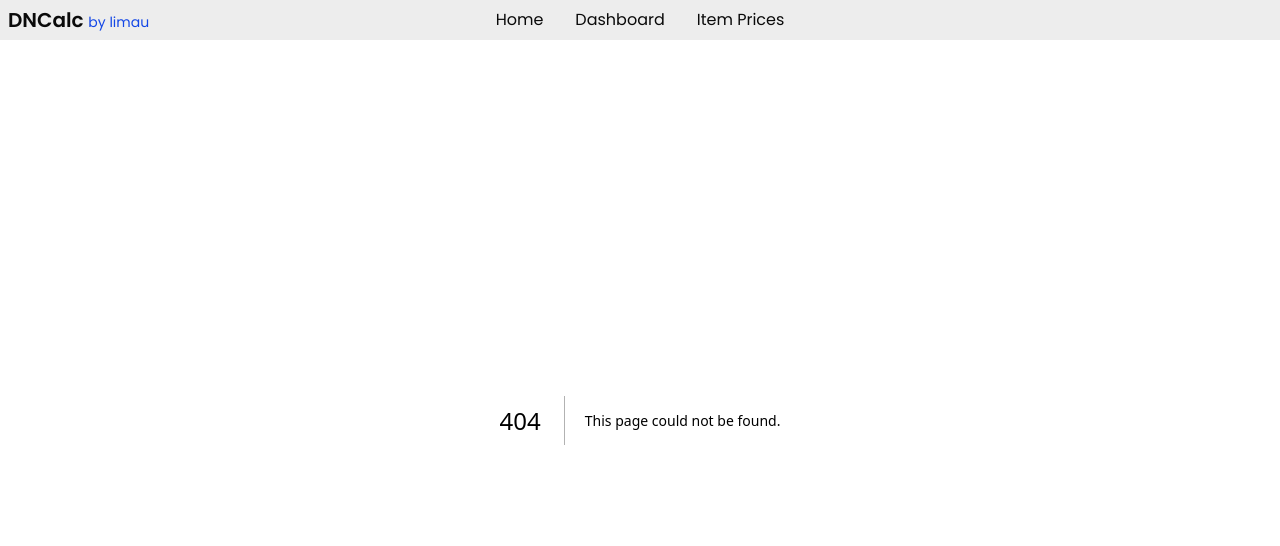
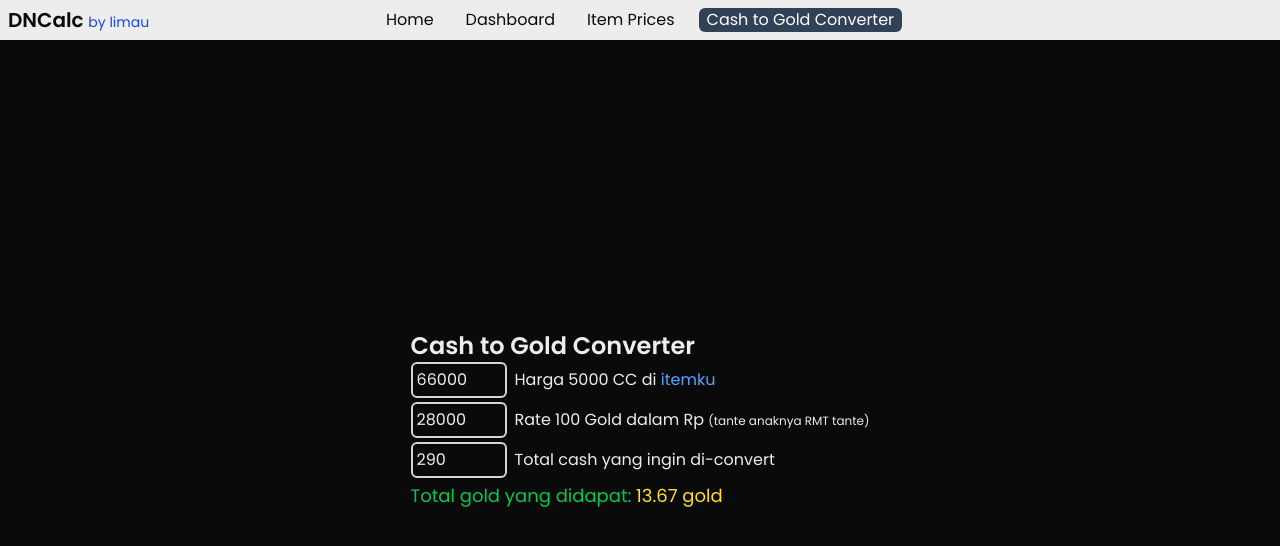
Before and after one commit to rfsyhb/nextlearn-dncalculator, a Next.js app: page /utility in a window 1280 px wide. Before the commit this address had no page. Shown: the top 546 px of the page. Built offline with nearby package versions, Linux system fonts and the light colour scheme.

Commit message:
add util converter cash to gold

```diff
--- /dev/null
+++ b/src/app/utility/layout.tsx
@@ -0,0 +1,9 @@
+export default function UtilityLayout({
+  children,
+}: Readonly<{ children: React.ReactNode }>) {
+  return (
+    <section className='h-full flex flex-col justify-center items-center gap-4'>
+      {children}
+    </section>
+  );
+}
--- /dev/null
+++ b/src/app/utility/page.tsx
@@ -0,0 +1,66 @@
+'use client';
+import Link from 'next/link';
+import { useState } from 'react';
+
+export default function Utility() {
+  const [cherryCreditRate, setCherryCreditRate] = useState(66000);
+  const [goldRupiahRate, setGoldRupiahRate] = useState(28000);
+  const [cashToConvert, setCashToConvert] = useState(290);
+
+  const cherryCreditRateEach = cherryCreditRate / 5000;
+  const goldRateEach = goldRupiahRate / 100;
+  const cashToGoldRate = (cashToConvert * cherryCreditRateEach) / goldRateEach;
+
+  return (
+    <main className='flex flex-col'>
+      <h2 className='text-2xl font-semibold'>Cash to Gold Converter</h2>
+      <div className='flex flex-col gap-1'>
+        <section className='flex flex-col gap-1'>
+          <div className='flex flex-row gap-2 items-center'>
+            <input
+              type='number'
+              value={cherryCreditRate}
+              onChange={(e) => setCherryCreditRate(Number(e.target.value))}
+              className='w-24 border-2 border-gray-300 rounded-md p-1'
+            />
+            <span>
+              Harga 5000 CC di{' '}
+              <Link
+                href='https://www.itemku.com/g/cherry-credits'
+                target='_blank'
+                className='text-blue-400 hover:text-blue-500'
+              >
+                itemku
+              </Link>{' '}
+            </span>
+          </div>
+          <div className='flex flex-row gap-2 items-center'>
+            <input
+              type='number'
+              value={goldRupiahRate}
+              onChange={(e) => setGoldRupiahRate(Number(e.target.value))}
+              className='w-24 border-2 border-gray-300 rounded-md p-1'
+            />
+            <span>Rate 100 Gold dalam Rp <span className='text-xs'>(tante anaknya RMT tante)</span></span>
+          </div>
+        </section>
+        <section className='flex flex-col gap-1'>
+          <div className='flex flex-row gap-2 items-center'>
+            <input
+              type='number'
+              value={cashToConvert}
+              onChange={(e) => setCashToConvert(Number(e.target.value))}
+              className='w-24 border-2 border-gray-300 rounded-md p-1'
+            />
+            <span>Total cash yang ingin di-convert</span>
+          </div>
+          {cashToConvert === 0 ? (
+            <span className='text-red-500 text-lg'>Cash belum ditentukan!</span>
+          ) : (
+              <span className='text-green-500 text-lg'>Total gold yang didapat: <span className='text-yellow-300'>{cashToGoldRate.toFixed(2)} gold</span></span>
+          )}
+        </section>
+      </div>
+    </main>
+  );
+}
--- a/src/components/Header.tsx
+++ b/src/components/Header.tsx
@@ -7,6 +7,7 @@ export default function Header() {
   const isHome = pathName === '/';
   const isDashboard = pathName.startsWith('/dashboard');
   const isItem = pathName.startsWith('/item');
+  const isUtility = pathName.startsWith('/utility');
 
   return (
     <header className='flex gap-2 items-center justify-center bg-foreground text-background p-2'>
@@ -40,6 +41,14 @@ export default function Header() {
         >
           Item Prices
         </Link>
+        <Link
+          href='/utility'
+          className={`rounded-md px-2 ${
+            isUtility ? 'bg-slate-700 text-white' : 'hover:bg-gray-400'
+          }`}
+        >
+          Cash to Gold Converter
+        </Link>
       </nav>
     </header>
   );
```
